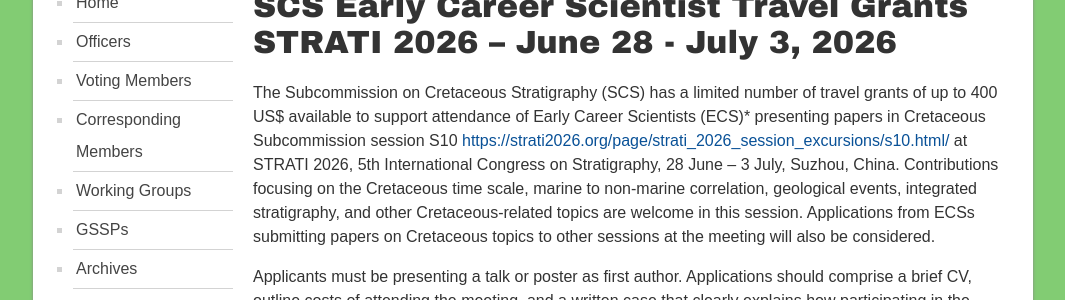
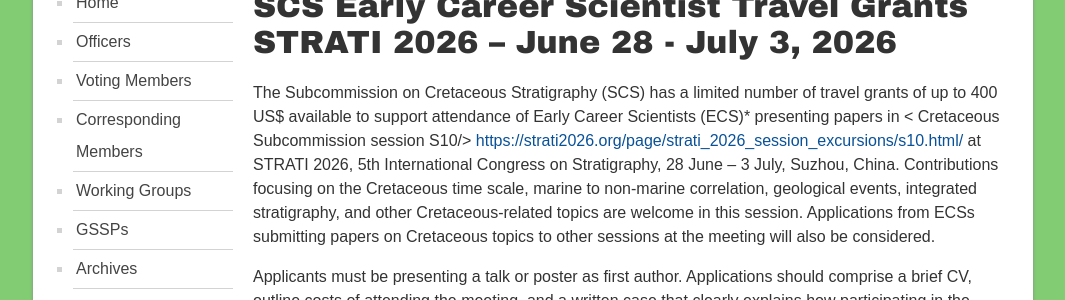
Before and after one commit to i-c-stratigraphy/subcommission-cretaceous, a Jekyll site: the page built from pages/news/strati2026-travelgrants.md, in a window 1280 px wide and 900 px high. Shown: the part 436-736 px from the top of the window, without its empty margins (107-1172 px from the left). Built offline with Jekyll 4.4.1, drawn with Linux system fonts in a browser that asks for light colours; part of the change alters nothing that is shown.

Commit message:
Update strati2026-travelgrants.md

```diff
--- a/pages/news/strati2026-travelgrants.md
+++ b/pages/news/strati2026-travelgrants.md
@@ -5,7 +5,7 @@ permalink: /news/strati2026-travelgrants
 ---
 # SCS Early Career Scientist Travel Grants STRATI 2026 – June 28 - July 3, 2026
 
-The Subcommission on Cretaceous Stratigraphy (SCS) has a limited number of travel grants of up to 400 US$  available to support attendance of Early Career Scientists (ECS)* presenting papers in Cretaceous Subcommission session S10 <https://strati2026.org/page/strati_2026_session_excursions/s10.html/> at STRATI 2026, 5th International Congress on Stratigraphy, 28 June – 3 July, Suzhou, China.  Contributions focusing on the Cretaceous time scale, marine to non-marine correlation, geological events, integrated stratigraphy, and other Cretaceous-related topics are welcome in this session.  Applications from ECSs submitting papers on Cretaceous topics to other sessions at the meeting will also be considered.
+The Subcommission on Cretaceous Stratigraphy (SCS) has a limited number of travel grants of up to 400 US$  available to support attendance of Early Career Scientists (ECS)* presenting papers in < Cretaceous Subcommission session S10/> <https://strati2026.org/page/strati_2026_session_excursions/s10.html/> at STRATI 2026, 5th International Congress on Stratigraphy, 28 June – 3 July, Suzhou, China.  Contributions focusing on the Cretaceous time scale, marine to non-marine correlation, geological events, integrated stratigraphy, and other Cretaceous-related topics are welcome in this session.  Applications from ECSs submitting papers on Cretaceous topics to other sessions at the meeting will also be considered.
 
 Applicants must be presenting a talk or poster as first author.  Applications should comprise a brief CV, outline costs of attending the meeting, and a written case that clearly explains how participating in the meeting will benefit their course of study and/or the relevance of the meeting topic to their research.  Applications should not exceed one side of A4 paper.  A copy of the submitted abstract must also be provided.
 
```
